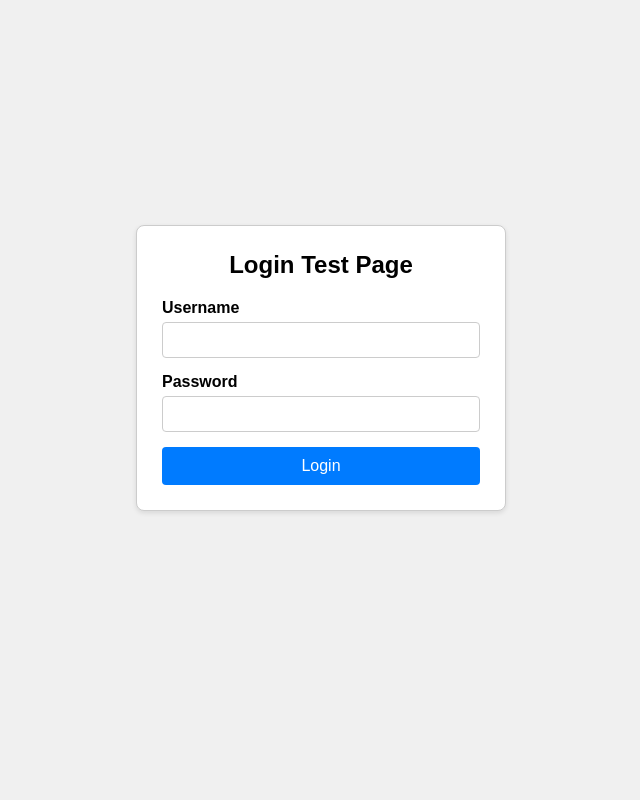
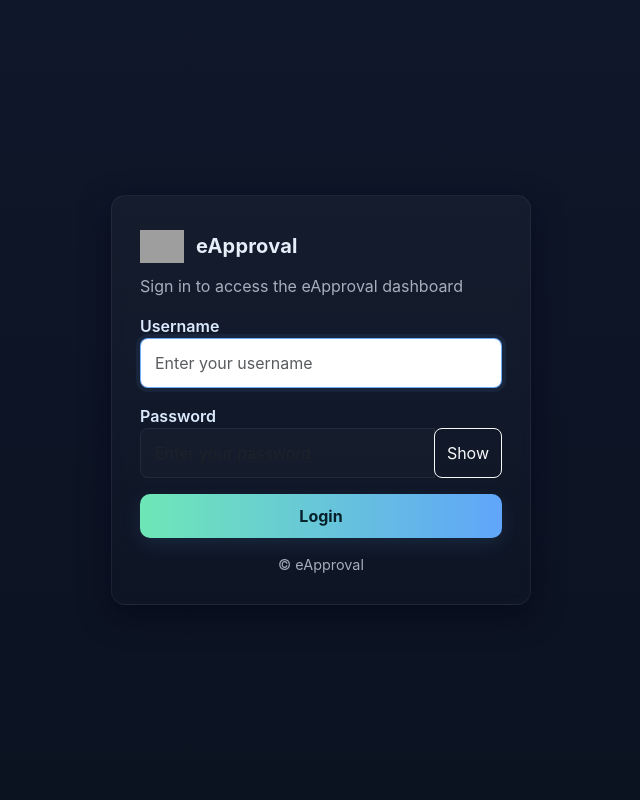
Before and after one commit to sujaydevadiga7055-ops/eApproval-System, a Flask app: page /login in a window 1280 px wide. Shown: the whole page, without its empty margins (319-959 px from the left). Run offline with Flask 3, Linux system fonts and the light colour scheme; grey boxes are pictures that could not be loaded.

Commit message:
ui: improved login page

```diff
--- a/templates/login.html
+++ b/templates/login.html
@@ -1,41 +1,171 @@
-<!DOCTYPE html>
+<!doctype html>
 <html lang="en">
   <head>
-    <meta charset="UTF-8">
-    <title>Login - TEST</title>
+    <meta charset="utf-8" />
+    <meta name="viewport" content="width=device-width,initial-scale=1" />
+    <title>Login — eApproval</title>
+
+    <!-- Bootstrap 5 CDN -->
+    <link href="https://cdn.jsdelivr.net/npm/bootstrap@5.3.2/dist/css/bootstrap.min.css" rel="stylesheet">
+
     <style>
-        body { font-family: sans-serif; display: grid; place-items: center; min-height: 90vh; background: #f0f0f0; }
-        form { border: 1px solid #ccc; padding: 25px; border-radius: 8px; background: #fff; box-shadow: 0 2px 5px rgba(0,0,0,0.1); }
-        h2 { text-align: center; margin-top: 0; }
-        div { margin-bottom: 15px; }
-        label { display: block; margin-bottom: 5px; font-weight: bold; }
-        input { width: 300px; padding: 8px; font-size: 16px; border: 1px solid #ccc; border-radius: 4px; }
-        button { width: 100%; padding: 10px; background: #007bff; color: white; border: none; border-radius: 4px; cursor: pointer; font-size: 16px; }
-        .flash { color: red; background: #f8d7da; border: 1px solid #f5c6cb; padding: 10px; border-radius: 4px; margin-bottom: 15px; }
+      :root{
+        --bg-top: #0f172a;      /* deep navy */
+        --bg-bottom:#0b1220;    /* darker navy */
+        --accent-1: #6ee7b7;    /* mint */
+        --accent-2: #60a5fa;    /* sky */
+        --card-bg: rgba(255,255,255,0.02);
+        --card-border: rgba(255,255,255,0.06);
+        --text-main: #e6eef9;
+        --muted: rgba(230,238,249,0.7);
+      }
+
+      html,body{
+        height:100%;
+        margin:0;
+        font-family: Inter, system-ui, -apple-system, "Segoe UI", Roboto, "Helvetica Neue", Arial;
+        background: linear-gradient(180deg, var(--bg-top) 0%, var(--bg-bottom) 100%);
+        color:var(--text-main);
+      }
+
+      .wrap {
+        min-height:100%;
+        display:flex;
+        align-items:center;
+        justify-content:center;
+        padding:32px 16px;
+      }
+
+      .login-card{
+        width:100%;
+        max-width:420px;
+        padding:28px;
+        border-radius:14px;
+        background: linear-gradient(180deg, rgba(255,255,255,0.03), rgba(255,255,255,0.01));
+        border:1px solid var(--card-border);
+        box-shadow: 0 10px 30px rgba(2,6,23,0.6);
+        backdrop-filter: blur(6px);
+      }
+
+      .brand{
+        display:flex;
+        gap:12px;
+        align-items:center;
+        margin-bottom:6px;
+      }
+      .brand h1{
+        margin:0;
+        font-size:20px;
+        font-weight:700;
+        color:var(--text-main);
+        letter-spacing:0.2px;
+      }
+      .lead-muted{
+        color:var(--muted);
+        margin-bottom:16px;
+      }
+
+      label { color: #dbeafe; font-weight:600; }
+      .form-control {
+        background: rgba(255,255,255,0.02);
+        border:1px solid rgba(255,255,255,0.06);
+        color:var(--text-main);
+        border-radius:8px;
+        padding:12px 14px;
+      }
+      .form-control:focus{
+        outline:none;
+        box-shadow: 0 0 0 4px rgba(96,165,250,0.08);
+        border-color: rgba(96,165,250,0.9);
+      }
+
+      .btn-login{
+        border-radius:10px;
+        padding:10px 14px;
+        font-weight:700;
+        background: linear-gradient(90deg,var(--accent-1),var(--accent-2));
+        border: none;
+        color: #06202b;
+        box-shadow: 0 6px 18px rgba(96,165,250,0.12);
+      }
+
+      .small-muted { color:var(--muted); font-size:0.9rem; }
+
+      .flash-alert {
+        border-radius:8px;
+        margin-bottom:14px;
+      }
+
+      @media (max-width:420px){
+        .login-card{ padding:18px; border-radius:10px; }
+      }
     </style>
   </head>
   <body>
-    <form method="POST" action="{{ url_for('login') }}">
-        <h2>Login Test Page</h2>
+    <div class="wrap">
+      <div class="login-card">
+
+        <div class="brand">
+          <!-- optional logo (put a logo at static/logo.png) -->
+          <img src="{{ url_for('static', filename='logo.png') }}" alt="logo" style="width:44px;height:44px;object-fit:contain" onerror="this.style.display='none'">
+          <h1>eApproval</h1>
+        </div>
+
+        <p class="lead-muted">Sign in to access the eApproval dashboard</p>
 
         <!-- Flash messages -->
         {% with messages = get_flashed_messages(with_categories=true) %}
           {% if messages %}
-                {% for category, message in messages %}
-                    <div class="flash {{ category }}">{{ message }}</div>
+            {% for category, msg in messages %}
+              <div class="flash-alert alert alert-{{ 'danger' if category == 'error' else category }} alert-dismissible fade show" role="alert">
+                {{ msg }}
+                <button type="button" class="btn-close" data-bs-dismiss="alert" aria-label="Close"></button>
+              </div>
             {% endfor %}
           {% endif %}
         {% endwith %}
 
-        <div>
+        <form method="post" action="{{ url_for('login') }}" novalidate>
+          {% if form is defined %}
+            {{ form.hidden_tag() }}
+          {% endif %}
+
+          <div class="mb-3">
             <label for="username">Username</label>
-            <input type="text" name="username" id="username" required>
+            <input id="username" name="username" type="text" class="form-control" placeholder="Enter your username" required autofocus>
           </div>
-        <div>
+
+          <div class="mb-3">
             <label for="password">Password</label>
-            <input type="password" name="password" id="password" required>
+            <div class="input-group">
+              <input id="password" name="password" type="password" class="form-control" placeholder="Enter your password" required>
+              <button class="btn btn-outline-light" type="button" id="togglePassword" aria-label="Show password" style="border-radius:8px;">
+                Show
+              </button>
             </div>
-        <button type="submit">Login</button>
+          </div>
+
+          <div class="d-grid mt-2">
+            <button type="submit" class="btn btn-login">Login</button>
+          </div>
         </form>
+
+        <div class="text-center mt-3 small-muted">© {{ current_year if current_year is defined else '' }} eApproval</div>
+      </div>
+    </div>
+
+    <script src="https://cdn.jsdelivr.net/npm/bootstrap@5.3.2/dist/js/bootstrap.bundle.min.js"></script>
+    <script>
+      document.getElementById('togglePassword')?.addEventListener('click', function(){
+        const pw = document.getElementById('password');
+        if(!pw) return;
+        if(pw.type === 'password'){ pw.type = 'text'; this.textContent = 'Hide'; }
+        else { pw.type = 'password'; this.textContent = 'Show'; }
+      });
+      // submit on enter
+      Array.from(document.querySelectorAll('input')).forEach(el=>{
+        el.addEventListener('keypress', e=>{ if(e.key==='Enter' && el.form) el.form.requestSubmit(); });
+      });
+    </script>
   </body>
 </html>
```
Lines whose indentation alone changed are shown as unchanged.
